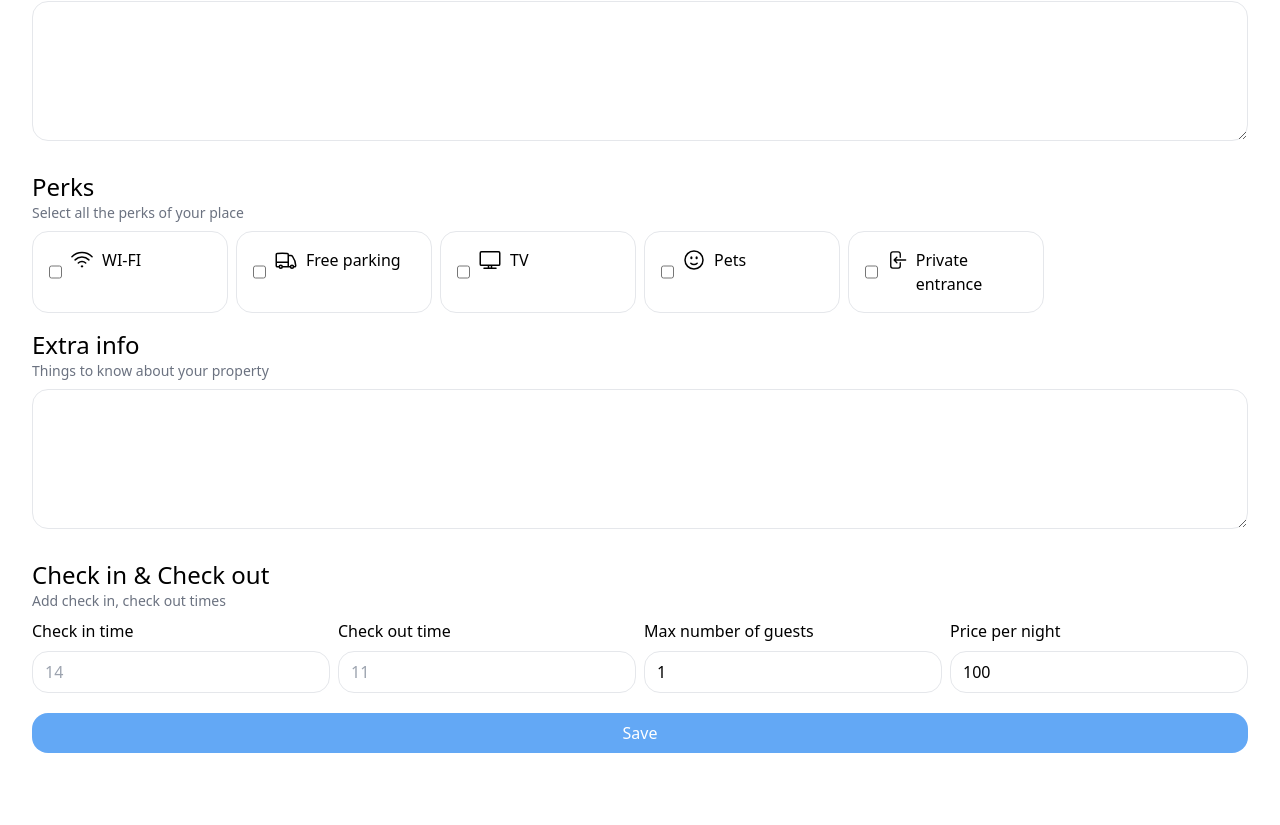
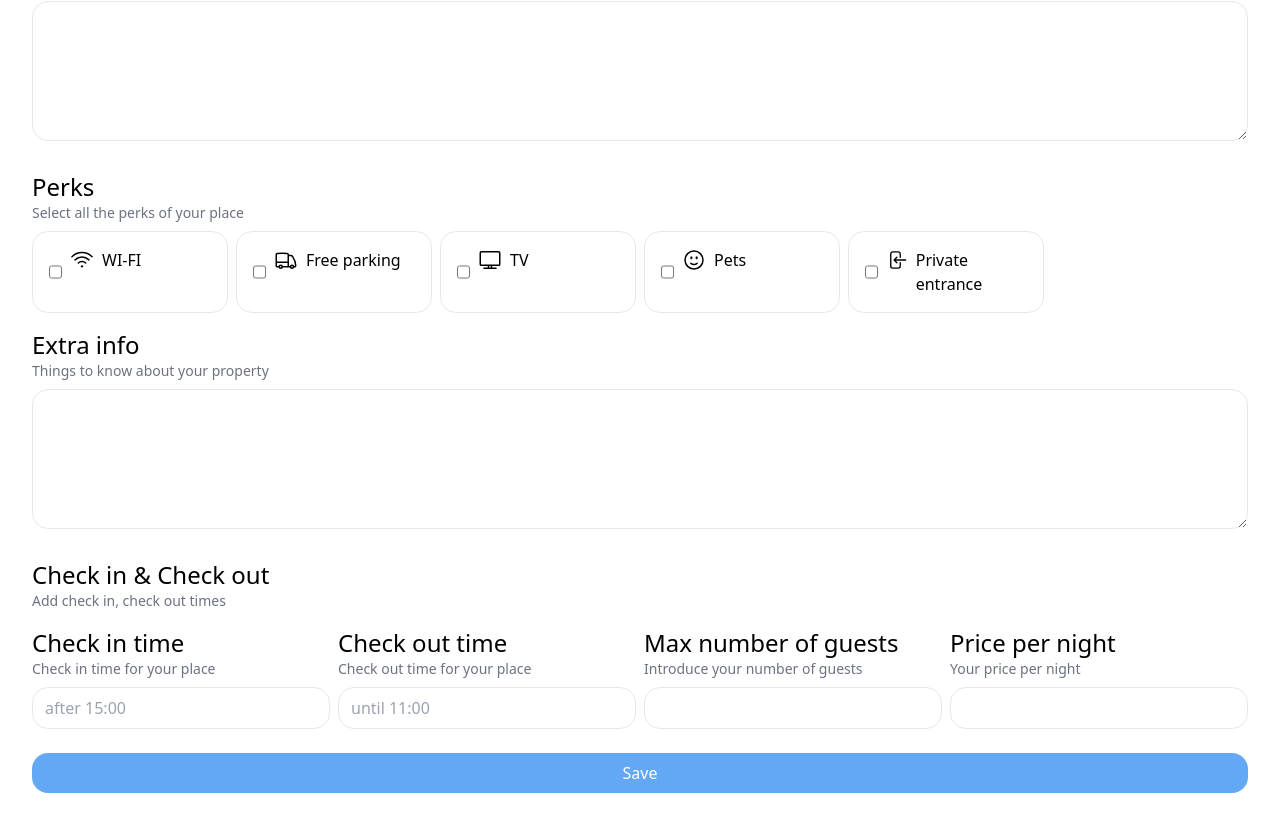
Before and after one commit to adelatanca/booking-app, a React (Vite) app in the folder client/: page /account/places/new in a window 1280 px wide. Shown: the part 745-1570 px from the top of the page. Before the commit the page ends 1530 px from the top, so only its background shows below. Built offline with nearby package versions, Linux system fonts and the light colour scheme; no server answers.

Commit message:
formik error handling

```diff
--- a/client/package.json
+++ b/client/package.json
@@ -12,16 +12,20 @@
     "build:tailwind": "postcss src/styles/tailwind.css -o src/styles/tailwind.output.css"
   },
   "dependencies": {
+    "@react-spring/web": "^9.7.2",
     "autoprefixer": "^10.4.14",
     "axios": "^1.3.4",
     "date-fns": "^2.29.3",
+    "formik": "^2.2.9",
     "postcss": "^8.4.21",
     "postcss-cli": "^10.1.0",
     "react": "^18.2.0",
     "react-dom": "^18.2.0",
+    "react-number-format": "^5.1.4",
     "react-router-dom": "^6.9.0",
     "react-toastify": "^9.1.2",
-    "tailwindcss": "^3.3.1"
+    "tailwindcss": "^3.3.1",
+    "yup": "^1.1.1"
   },
   "devDependencies": {
     "@babel/core": "^7.21.4",
--- /dev/null
+++ b/client/src/components/Error.tsx
@@ -0,0 +1,44 @@
+import { useSpring, animated } from '@react-spring/web';
+import { useHeight } from '../hooks/useHeight';
+
+export interface ErrorProps {
+  error?: boolean;
+  errorMessage?: string;
+  id: string;
+  duration?: number;
+  htmlFor?: string;
+}
+
+export const Error = ({
+  error,
+  errorMessage,
+  id,
+  duration = 200,
+  htmlFor,
+}: ErrorProps) => {
+  const [errorRef, errorHeight] = useHeight();
+  const animateError = useSpring({
+    from: { opacity: 0, height: 0 },
+    to: { opacity: error ? 1 : 0, height: error ? errorHeight : 0 },
+    config: { duration },
+  });
+
+  return (
+    <animated.div id={id} style={{ ...animateError, overflow: 'hidden' }}>
+      <div
+        ref={errorRef}
+        id='inline-errmsg'
+        style={{
+          color: '#cc0033',
+          fontWeight: 600,
+          lineHeight: '2.4rem',
+        }}>
+        {htmlFor ? (
+          <label htmlFor={htmlFor}>{errorMessage}</label>
+        ) : (
+          errorMessage
+        )}
+      </div>
+    </animated.div>
+  );
+};
--- /dev/null
+++ b/client/src/hooks/useHeight.tsx
@@ -0,0 +1,25 @@
+/* eslint-disable @typescript-eslint/no-explicit-any */
+import { useRef, useState, useLayoutEffect } from 'react';
+
+export function useHeight({ on = true } = {} as any) {
+  const ref = useRef<any>();
+  const [height, set] = useState(0);
+  const heightRef = useRef(height);
+  const [ro] = useState(
+    () =>
+      new ResizeObserver(() => {
+        if (ref.current && heightRef.current !== ref.current.offsetHeight) {
+          heightRef.current = ref.current.offsetHeight;
+          set(ref.current.offsetHeight);
+        }
+      })
+  );
+  useLayoutEffect(() => {
+    if (on && ref.current) {
+      set(ref.current.offsetHeight);
+      ro.observe(ref.current, {});
+    }
+    return () => ro.disconnect();
+  }, [on, ref.current]);
+  return [ref, height as any];
+}
--- a/client/src/pages/PlacesFormPage.tsx
+++ b/client/src/pages/PlacesFormPage.tsx
@@ -1,10 +1,12 @@
-import React, { useEffect, useState } from 'react';
+import { useEffect, useState } from 'react';
 import { TextInput } from '../stories/TextInput/TextInput';
 import Perks from '../components/Perks';
 import PhotosUploader from '../components/PhotosUploader';
 import axios from 'axios';
 import AccountNav from '../components/AccountNav';
 import { Navigate, useParams } from 'react-router-dom';
+import { Formik, Form } from 'formik';
+import * as Yup from 'yup';
 
 const PlacesFormPage = () => {
   const { id } = useParams();
@@ -16,9 +18,21 @@ const PlacesFormPage = () => {
   const [extraInfo, setExtraInfo] = useState('');
   const [checkIn, setCheckIn] = useState('');
   const [checkOut, setCheckOut] = useState('');
-  const [maxGuests, setMaxGuests] = useState<number | string>(1);
-  const [price, setPrice] = useState<number | string>(100);
+  const [maxGuests, setMaxGuests] = useState<number | string | undefined>();
+  const [price, setPrice] = useState<number | string | undefined>();
   const [redirect, setRedirect] = useState('');
+  const [initialValues, setInitialValues] = useState({
+    title: '',
+    address: '',
+    photos: [],
+    description: '',
+    perks: [],
+    extraInfo: '',
+    checkIn: '',
+    checkOut: '',
+    maxGuests: '',
+    price: '',
+  });
 
   useEffect(() => {
     if (!id) {
@@ -37,6 +51,18 @@ const PlacesFormPage = () => {
         setCheckOut(data.checkOut);
         setMaxGuests(data.maxGuests);
         setPrice(data.price);
+        setInitialValues({
+          title: data.title,
+          address: data.address,
+          photos: [],
+          description: '',
+          perks: [],
+          extraInfo: '',
+          checkIn: data.checkIn,
+          checkOut: data.checkOut,
+          maxGuests: data.maxGuests,
+          price: data.price,
+        });
       });
     } catch (error) {
       console.error(error);
@@ -45,7 +71,8 @@ const PlacesFormPage = () => {
   }, [id]);
 
   const savePlace = async (ev: any) => {
-    ev.preventDefault();
+    //  ev.preventDefault();
+
     const placeData = {
       title,
       address,
@@ -76,6 +103,24 @@ const PlacesFormPage = () => {
     }
   };
 
+  const validationSchema = Yup.object({
+    title: Yup.string().required('Title is required'),
+    address: Yup.string().required('Address is required'),
+    checkIn: Yup.string()
+      .required('Check-in time is required')
+      .matches(/^(0[0-9]|1[0-9]|2[0-4])$/, 'Invalid time format'),
+    checkOut: Yup.string()
+      .required('Check-out time is required')
+      .matches(/^(0[0-9]|1[0-9]|2[0-4])$/, 'Invalid time format'),
+    maxGuests: Yup.number()
+      .min(1, 'Must be greater than or equal to 1')
+      .required('Required'),
+    price: Yup.number()
+      .min(0, 'Must be greater than or equal to 0')
+      .positive('Price must be positive')
+      .required('Required'),
+  });
+
   if (redirect) {
     return <Navigate to={redirect} />;
   }
@@ -83,24 +128,61 @@ const PlacesFormPage = () => {
   return (
     <div>
       <AccountNav />
-      <form onSubmit={savePlace}>
+      <Formik
+        initialValues={initialValues}
+        validationSchema={validationSchema}
+        onSubmit={savePlace}>
+        {({
+          values,
+          errors,
+          touched,
+          setTouched,
+          setFieldValue,
+          handleSubmit,
+        }) => (
+          <Form onSubmit={handleSubmit}>
             <TextInput
               id='title-input'
+              type='text'
               title='Title'
+              placeholder='Title'
               description='Title for your place'
               value={title}
-          onChange={setTitle}
+              onChange={(val) => {
+                setTitle(val);
+                setFieldValue('title', val);
+              }}
+              onBlur={() => setTouched({ ...touched, title: true })}
+              onFocus={() =>
+                !errors.title && setTouched({ ...touched, title: false })
+              }
+              error={touched.title && !!errors.title}
+              errorMessage={errors.title}
             />
             <TextInput
               id='address-input'
+              type='text'
               title='Address'
+              placeholder='Address'
               description='Address for your place'
               value={address}
-          onChange={setAddress}
+              onChange={(val) => {
+                setAddress(val);
+                setFieldValue('address', val);
+              }}
+              onBlur={() => setTouched({ ...touched, address: true })}
+              onFocus={() =>
+                !errors.address && setTouched({ ...touched, address: false })
+              }
+              error={touched.address && !!errors.address}
+              errorMessage={errors.address}
             />
             <h2 className='text-2xl mt-4'>Photos</h2>
             <p className='text-gray-500 text-sm'>Photos of your place</p>
-        <PhotosUploader addedPhotos={addedPhotos} onChange={setAddedPhotos} />
+            <PhotosUploader
+              addedPhotos={addedPhotos}
+              onChange={setAddedPhotos}
+            />
             <h2 className='text-2xl mt-4'>Description</h2>
             <p className='text-gray-500 text-sm'>Description of the place</p>
             <textarea
@@ -121,48 +203,94 @@ const PlacesFormPage = () => {
               onChange={(ev) => setExtraInfo(ev.target.value)}
             />
             <h2 className='text-2xl mt-4'>Check in & Check out</h2>
-        <p className='text-gray-500 text-sm'>Add check in, check out times</p>
+            <p className='text-gray-500 text-sm'>
+              Add check in, check out times
+            </p>
             <div className='grid gap-2 grid-cols-2 md:grid-cols-4'>
-          <div className='mt-2 -mb-1'>
-            <h3>Check in time</h3>
-            <input
+              <TextInput
+                id='checkin-input'
+                type='text'
+                title='Check in time'
+                placeholder='after 15:00'
+                description='Check in time for your place'
                 value={checkIn}
-              onChange={(ev) => setCheckIn(ev.target.value)}
+                onChange={(val) => {
+                  setCheckIn(val);
+                  setFieldValue('checkIn', val);
+                }}
+                onBlur={() => setTouched({ ...touched, checkIn: true })}
+                onFocus={() =>
+                  !errors.checkIn && setTouched({ ...touched, checkIn: false })
+                }
+                error={touched.checkIn && !!errors.checkIn}
+                errorMessage={errors.checkIn}
+              />
+
+              <TextInput
+                id='checkout-input'
                 type='text'
-              placeholder='14'
+                title='Check out time'
+                placeholder='until 11:00'
+                description='Check out time for your place'
+                value={checkOut}
+                onChange={(val) => {
+                  setCheckOut(val);
+                  setFieldValue('checkOut', val);
+                }}
+                onBlur={() => setTouched({ ...touched, checkOut: true })}
+                onFocus={() =>
+                  !errors.checkOut &&
+                  setTouched({ ...touched, checkOut: false })
+                }
+                error={touched.checkOut && !!errors.checkOut}
+                errorMessage={errors.checkOut}
+              />
+
+              <TextInput
+                id='maxGuests-input'
+                type='text'
+                title='Max number of guests'
+                description='Introduce your number of guests'
+                value={maxGuests}
+                onChange={(val) => {
+                  setMaxGuests(val);
+                  setFieldValue('maxGuests', val);
+                }}
+                onBlur={() => setTouched({ ...touched, maxGuests: true })}
+                onFocus={() =>
+                  !errors.maxGuests &&
+                  setTouched({ ...touched, maxGuests: false })
+                }
+                error={touched.maxGuests && !!errors.maxGuests}
+                errorMessage={errors.maxGuests}
+              />
+
+              <TextInput
+                id='price-input'
+                type='text'
+                title='Price per night'
+                description='Your price per night'
+                value={price}
+                onChange={(val) => {
+                  setPrice(val);
+                  setFieldValue('price', val);
+                }}
+                onBlur={() => setTouched({ ...touched, price: true })}
+                onFocus={() =>
+                  !errors.price && setTouched({ ...touched, price: true })
+                }
+                error={touched.price && !!errors.price}
+                errorMessage={errors.price}
               />
             </div>
-          <div className='mt-2 -mb-1'>
-            <h3>Check out time</h3>
-            <input
-              value={checkOut}
-              onChange={(ev) => setCheckOut(ev.target.value)}
-              type='text'
-              placeholder='11'
-            />
+            <div>
+              <button type='submit' className='primary my-4'>
+                Save
+              </button>
             </div>
-          <div className='mt-2 -mb-1'>
-            <h3>Max number of guests</h3>
-            <input
-              type='number'
-              value={maxGuests}
-              onChange={(ev) => setMaxGuests(ev.target.value)}
-            />
-          </div>
-
-          <div className='mt-2 -mb-1'>
-            <h3>Price per night</h3>
-            <input
-              type='number'
-              value={price}
-              onChange={(ev) => setPrice(ev.target.value)}
-            />
-          </div>
-        </div>
-        <div>
-          <button className='primary my-4'>Save</button>
-        </div>
-      </form>
+          </Form>
+        )}
+      </Formik>
     </div>
   );
 };
--- a/client/src/stories/TextInput/TextInput.tsx
+++ b/client/src/stories/TextInput/TextInput.tsx
@@ -1,27 +1,61 @@
+import { Error } from '../../components/Error';
+import { NumericFormat } from 'react-number-format';
+
 export interface TextInputProps {
   id: string;
+  type: 'numeric' | 'text' | 'number';
   title: string;
-  description: string;
-  value: string;
+  description?: string;
+  value: string | number | undefined;
   onChange: (val: string) => unknown;
+  onBlur?: React.FocusEventHandler<HTMLInputElement>;
+  onFocus?: React.FocusEventHandler<HTMLInputElement>;
+  error?: boolean;
+  errorMessage?: string;
+  placeholder?: string;
 }
 
 export const TextInput = ({
   id,
+  type,
   title,
   description,
   value,
   onChange,
+  onBlur,
+  onFocus,
+  error,
+  errorMessage,
+  placeholder,
 }: TextInputProps) => {
   return (
     <div id={id}>
       <h2 className='text-2xl mt-4'>{title}</h2>
       <p className='text-gray-500 text-sm'>{description}</p>
-      <input
-        type='text'
-        value={value}
-        onChange={(ev) => onChange(ev.target.value)}
-        placeholder={title}
+      {type === 'number' ? (
+        <NumericFormat
+          allowNegative={false}
+          onBlur={onBlur}
+          onFocus={onFocus}
+          onValueChange={(values: any) => onChange(values.value)}
+          type='tel'
+        />
+      ) : (
+        <input
+          type={type}
+          value={value}
+          onChange={(ev) => onChange(ev.target.value)}
+          onBlur={onBlur}
+          onFocus={onFocus}
+          placeholder={placeholder}
+        />
+      )}
+
+      <Error
+        error={error}
+        errorMessage={errorMessage}
+        id={`${id}-error`}
+        htmlFor={`ui-text-input-${id}`}
       />
     </div>
   );
```
Also changed, not shown: client/src/components/PhotosUploader.tsx (+11 -0 lines), 2 other files (tests, documents, lock files or other folders). Lines whose indentation alone changed are shown as unchanged.
